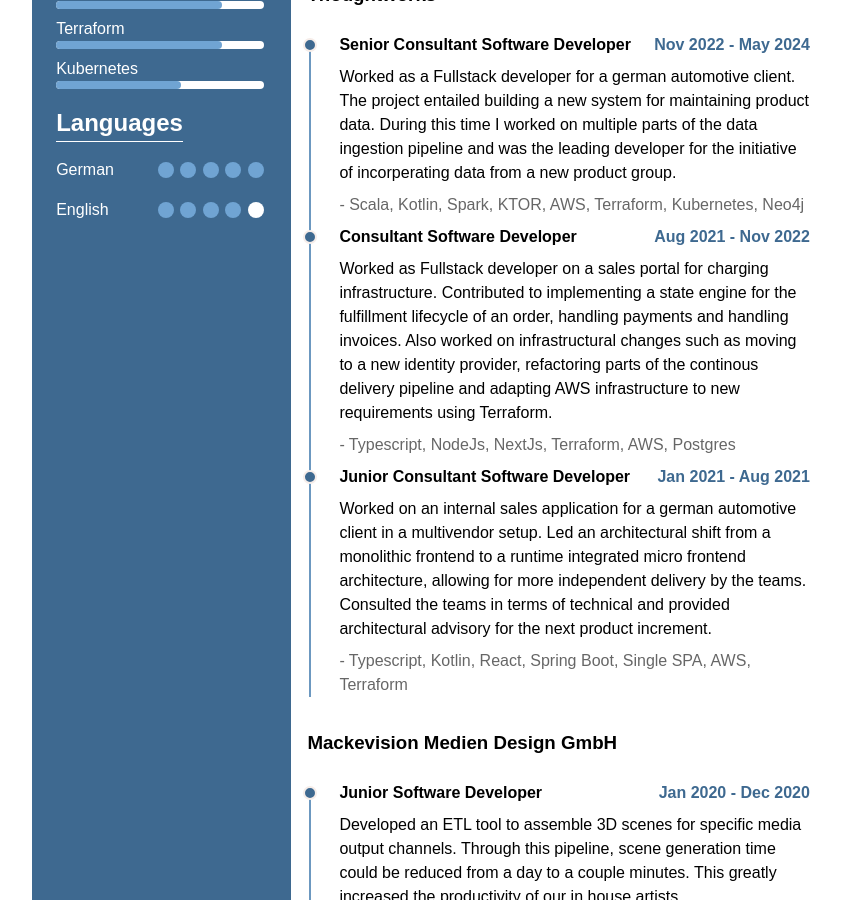
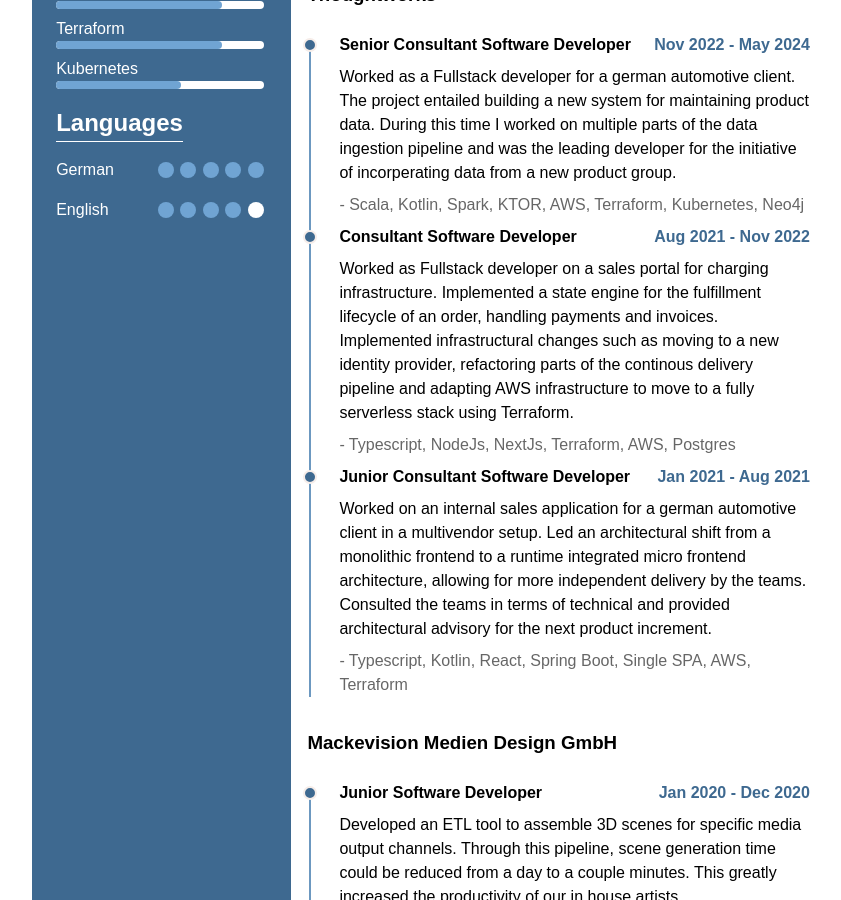
Before and after one commit to RykoL/CV, a Jekyll site: the page built from index.html, in a window 1280 px wide and 900 px high, scrolled down 1049 px. Shown: the whole window, without its empty margins (211-1052 px from the left). Built offline with Jekyll 4.4.1, drawn with Linux system fonts in a browser that asks for light colours.

Commit message:
Rewrite section in careers

```diff
--- a/_data/career.yml
+++ b/_data/career.yml
@@ -44,9 +44,9 @@
     - title: Consultant Software Developer
       from: Aug 2021
       until: Nov 2022
-      description: "Worked as Fullstack developer on a sales portal for charging infrastructure. Contributed to implementing a state engine for the fulfillment lifecycle of
-an order, handling payments and handling invoices. Also worked on infrastructural changes such as moving to a new identity provider,
-refactoring parts of the continous delivery pipeline and adapting AWS infrastructure to new requirements using Terraform."
+      description: "Worked as Fullstack developer on a sales portal for charging infrastructure. Implemented a state engine for the fulfillment lifecycle of
+an order, handling payments and invoices. Implemented infrastructural changes such as moving to a new identity provider,
+refactoring parts of the continous delivery pipeline and adapting AWS infrastructure to move to a fully serverless stack using Terraform."
       technologies:
         - Typescript
         - NodeJs
```
